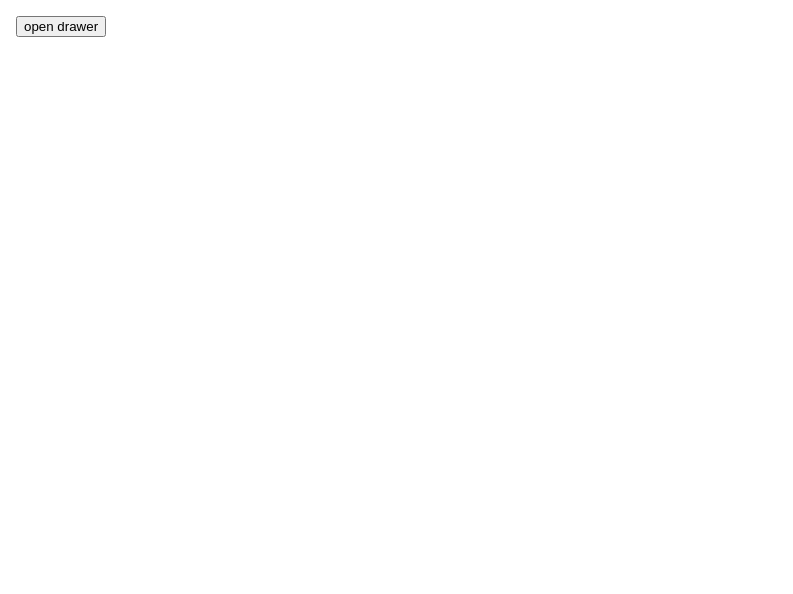
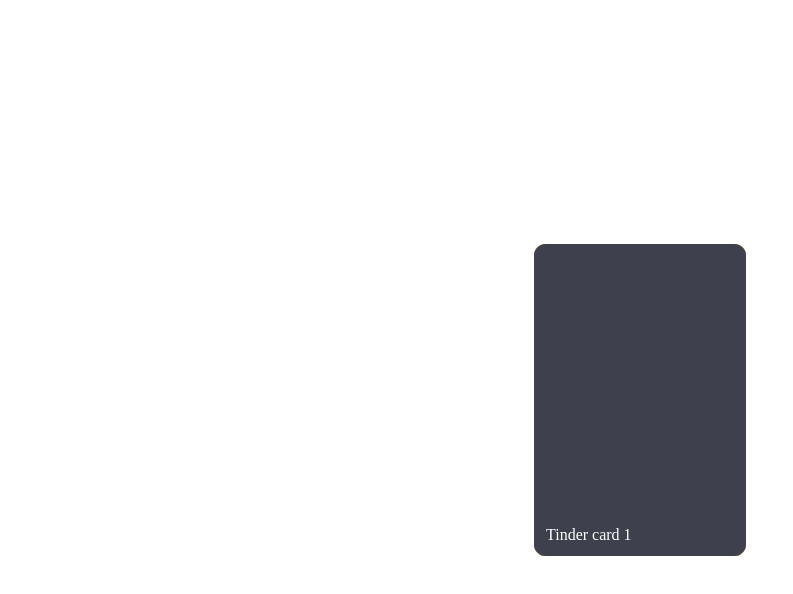
Before and after one commit to josealbertuz/react-book, a React (Vite) app: page / in a window 1280 px wide. Shown: the top 594 px of the page, without its empty margins (0-793 px from the left). Built offline with nearby package versions, Linux system fonts and the light colour scheme.

Commit message:
feat: add TinderCards component

```diff
--- a/src/App.tsx
+++ b/src/App.tsx
@@ -8,6 +8,7 @@ import { Collapsible } from "components/Collapsible";
 import { RangeSlider } from "./components/RangeSlider";
 import { Badge } from "./components/Badge";
 import { Drawer } from "./components/Drawer";
+import { TinderCards } from "./components/TinderCards";
 
 const OPTIONS: SelectOption<number>[] = [
   { label: "One", value: 1 },
@@ -41,6 +42,12 @@ function App() {
 
   const displayFormatter = (value?: number) =>
     OPTIONS.find(({ value: option }) => option === value)?.label ?? "";
+
+  return (
+    <div style={{display: 'grid', minHeight: '100%', placeItems: 'center'}}>
+      <TinderCards />
+    </div>
+  );
 
   return (
     <div>
--- /dev/null
+++ b/src/components/TinderCards/TinderCards.styles.ts
@@ -0,0 +1,34 @@
+import { styled } from "@stitches/react";
+
+export const TinderCardsRoot = styled("div", {
+  position: "relative",
+  width: "212px",
+  height: "312px",
+});
+
+export const TinderCard = styled("article", {
+  position: "absolute",
+  display: "flex",
+  alignItems: "flex-end",
+  height: "100%",
+  width: "100%",
+  borderRadius: "12px",
+  color: "white",
+  padding: "12px",
+
+  variants: {
+    decision: {
+      left: {
+        transform: "translateX(-150%) rotate(-30deg)",
+      },
+      right: {
+        transform: "translateX(150%) rotate(30deg)",
+      },
+      reset: {
+        transform: "translateX(0) rotate(0)",
+      },
+      "": {
+      }
+    },
+  }
+});
--- /dev/null
+++ b/src/components/TinderCards/TinderCards.tsx
@@ -0,0 +1,111 @@
+import React, { useState } from "react";
+import { TinderCard, TinderCardsRoot } from "./TinderCards.styles";
+
+const DECISION_THRESHOLD = 75;
+
+function getRandomColor() {
+  const letters = "0123456789ABCDEF";
+  let color = "#";
+  for (let i = 0; i < 6; i++) {
+    color += letters[Math.floor(Math.random() * 16)];
+  }
+  return color;
+}
+
+const CARDS = Array.from({ length: 10 }, (_, index) => ({
+  color: getRandomColor(),
+  title: `Tinder card ${index + 1}`,
+}));
+
+export const TinderCards = () => {
+  const [tinderCards, setTinderCards] = useState(CARDS);
+  const [startX, setStartX] = useState(0);
+  const [isAnimating, setIsAnimating] = useState(false);
+  const [deltaX, setDeltaX] = useState(0);
+  const [decision, setDecision] = useState<"left" | "right" | "reset" | "">("");
+
+  const transform = !isAnimating ? undefined : `translateX(${deltaX}px) rotate(${deltaX / 14}deg)`;
+  const cursor = startX ? "grabbing" : "grab";
+
+  console.log({ deltaX, isAnimating, cursor, decision });
+
+  const onDragStart = (
+    e: React.MouseEvent<HTMLElement> & React.TouchEvent<HTMLElement>
+  ) => {
+    if (isAnimating) return;
+    console.log('drag start')
+
+    setStartX(e.pageX || e.touches[0].clientX);
+  };
+
+  const onDragMove = (
+    e: React.MouseEvent | React.TouchEvent
+  ) => {
+    if (startX === 0) return;
+
+    console.log('drag move')
+
+    const currentX = (e as React.MouseEvent).pageX || (e as React.TouchEvent).touches[0].clientX;
+
+    const currentDeltaX = currentX - startX;
+
+    setDeltaX(currentDeltaX);
+
+    setIsAnimating(true);
+  };
+
+  const onDragEnd = () => {
+    if (deltaX === 0) return;
+    console.log('drag end')
+
+    const decision =
+      deltaX >= DECISION_THRESHOLD
+        ? "right"
+        : deltaX <= -DECISION_THRESHOLD
+        ? "left"
+        : "reset";
+
+    console.log(decision)
+    setDecision(decision);
+
+    setIsAnimating(false);
+    setDeltaX(0);
+    setStartX(0);
+    decision !== 'reset' && setTinderCards(tinderCards.slice(1));
+    setDecision("");
+
+  };
+
+  return (
+    <TinderCardsRoot>
+      {tinderCards.map(({title, color}, index) => {
+        return (
+          <TinderCard
+            key={index}
+            style={{
+              backgroundColor: color,
+              zIndex: tinderCards.length - index,
+            }}
+            {...(index === 0 && {
+              style: {
+                transform,
+                cursor,
+                backgroundColor: color,
+                zIndex: tinderCards.length,
+              },
+              onMouseDown: onDragStart,
+              onTouchStart: onDragStart,
+              onMouseMove: onDragMove,
+              onTouchMove: onDragMove,
+              onMouseUp: onDragEnd,
+              onTouchEnd: onDragEnd,
+              decision
+            })}
+          >
+            {title}
+          </TinderCard>
+        );
+      })}
+    </TinderCardsRoot>
+  );
+};
--- /dev/null
+++ b/src/components/TinderCards/index.ts
@@ -0,0 +1 @@
+export { TinderCards } from "./TinderCards";
--- a/src/styles/index.css
+++ b/src/styles/index.css
@@ -11,3 +11,7 @@ body {
     height: 100%;
     padding: 1em;
 }
+
+#root {
+  height: 100%;
+}
```
